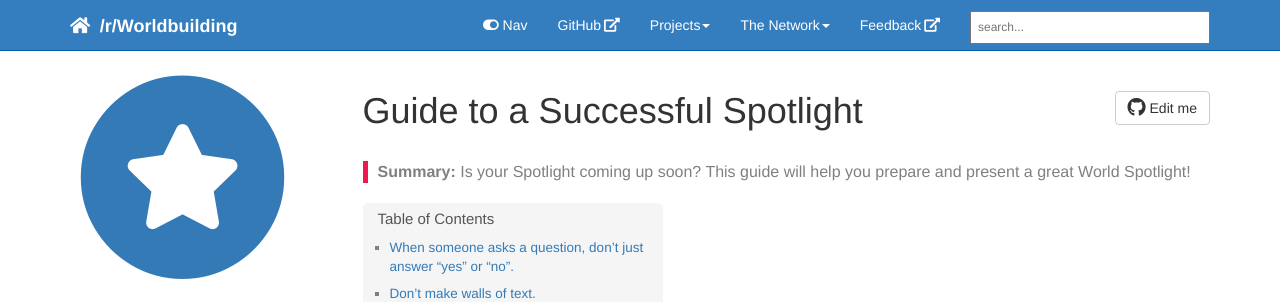
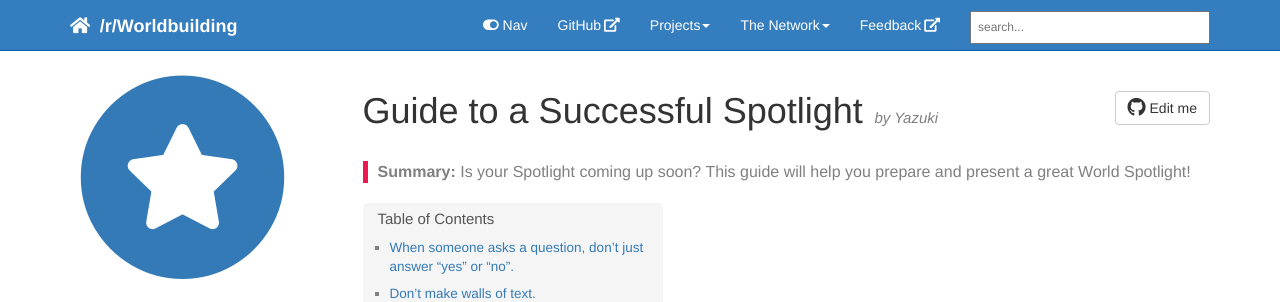
Before and after one commit to Worldbuilding/worldbuilding.github.io, a Jekyll site: the page built from spotlight/guide.md, in a window 1280 px wide. Shown: the top 302 px of the page. Built offline with Jekyll 4.4.1, drawn with Linux system fonts in a browser that asks for light colours; nearby versions of some CDN libraries; comment, search, counter and statistics services are not loaded.

Commit message:
Add attribution to the spotlight guide

```diff
--- a/_layouts/page.html
+++ b/_layouts/page.html
@@ -3,8 +3,11 @@ layout: default
 ---
 
 {% if site.github_editme_path or site.gitlab_editme_path %}
-<div class="post-header row">
-   <h1 class="post-title-main col-md-9 col-sm-12">{{ page.title }}</h1>
+<div class="row">
+   <div class="post-header col-md-9 col-sm-12">
+        <h1 class="post-title-main">{{ page.title }}</h1>
+        {% if page.author %}<div class="post-author">by {{ page.author }}</div>{% endif %}
+    </div>
 
     <div class="col-md-3 col-sm-12 text-right">
         {% comment %}Check if it's a file or directory. If it's a file, append the "/index.html" file.{% endcomment %}
@@ -27,6 +30,7 @@ layout: default
 {% else %}
 <div class="post-header">
    <h1 class="post-title-main">{{ page.title }}</h1>
+   {% if page.author %}<div class="post-author">by {{ page.author }}</div>{% endif %}
 </div>
 {% endif %}
 
--- a/css/worldbuilding.css
+++ b/css/worldbuilding.css
@@ -32,3 +32,13 @@ a.icon-link::after {
 .post-content blockquote {
     font-size: inherit;
 }
+
+.post-title-main, .post-author {
+    display: inline-block;
+}
+
+.post-author {
+    font-style: italic;
+    margin-left: 0.5em;
+    color: #808080;
+}
--- a/spotlight/guide.md
+++ b/spotlight/guide.md
@@ -1,6 +1,7 @@
 ---
 title: "Guide to a Successful Spotlight"
 last_updated: 24 February 2018
+author: Yazuki
 summary: "Is your Spotlight coming up soon? This guide will help you prepare and present a great World Spotlight!"
 ---
 
```
